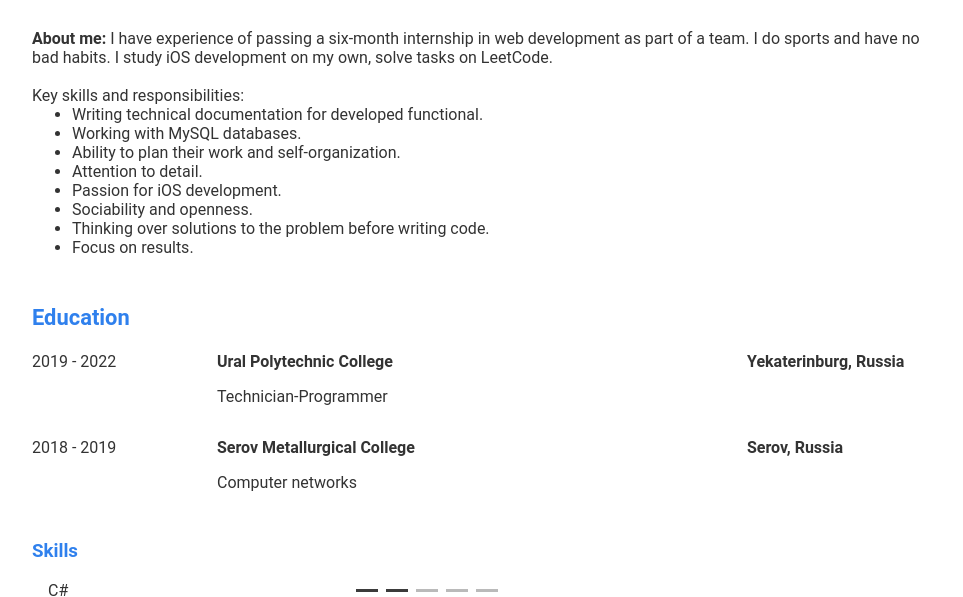
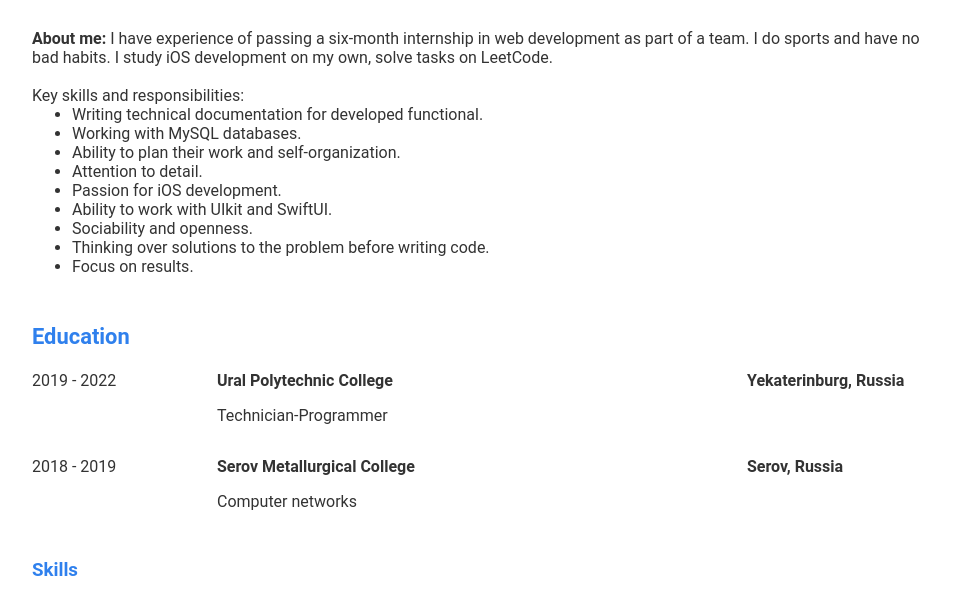
Before and after one commit to daniilshutkin/daniilshutkin.github.io, a plain HTML site: page index.html in a window 1280 px wide. Shown: the part 141-738 px from the top of the page, without its empty margins (158-1121 px from the left). Drawn offline with Linux system fonts and the light colour scheme.

Commit message:
Add files via upload

```diff
--- a/index.html
+++ b/index.html
@@ -61,6 +61,7 @@
                         <li data-text='q6'></li>
                         <li data-text='q7'></li>
                         <li data-text='q8'></li>
+                        <li data-text='q9'></li>
                     </ul>
                 </div>
             </div>
--- a/js/script.js
+++ b/js/script.js
@@ -33,9 +33,10 @@ var en = {
     'special_ekb': 'Technician-Programmer',
     'ekb': 'Ural Polytechnic College',
     'education': '<h3>Education</h3>',
-    'q8': 'Focus on results.',
-    'q7': 'Thinking over solutions to the problem before writing code.',
-    'q6': 'Sociability and openness.',
+    'q9': 'Focus on results.',
+    'q8': 'Thinking over solutions to the problem before writing code.',
+    'q7': 'Sociability and openness.',
+    'q6': 'Ability to work with UIkit and SwiftUI.',
     'q5': 'Passion for iOS development.',
     'q4': 'Attention to detail.',
     'q3': 'Ability to plan their work and self-organization.',
@@ -63,9 +64,10 @@ var en = {
     'special_ekb': 'Техник-программист',
     'ekb': 'УПК МЦК',
     'education': '<h3>Образование</h3>',
-    'q8': 'Нацеленность на результат.',
-    'q7': 'Обдумывание решений проблемы перед написанием кода.',
-    'q6': 'Коммуникабельность и открытость.',
+    'q9': 'Нацеленность на результат.',
+    'q8': 'Обдумывание решений проблемы перед написанием кода.',
+    'q7': 'Коммуникабельность и открытость.',
+    'q6': 'Умение работать с UIkit и SwiftUI.',
     'q5': 'Увлеченность разработкой на iOS.',
     'q4': 'Внимание к мелочам.',
     'q3': 'Способность к планированию своей работы и самоорганизация.',
```
